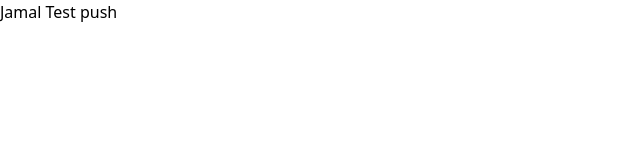
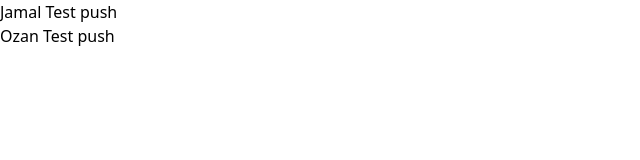
Before and after one commit to ozanorhn/DaBubble, an Angular app: page / in a window 1280 px wide. Shown: the top 160 px of the page, without its empty margins (0-640 px from the left). Built offline with nearby package versions, Linux system fonts and the light colour scheme.

Commit message:
Test Ozan

```diff
--- a/src/app/app.component.html
+++ b/src/app/app.component.html
@@ -2,3 +2,5 @@
 <router-outlet />
 
 <div>Jamal Test push</div>
+
+<div>Ozan Test push</div>
```
